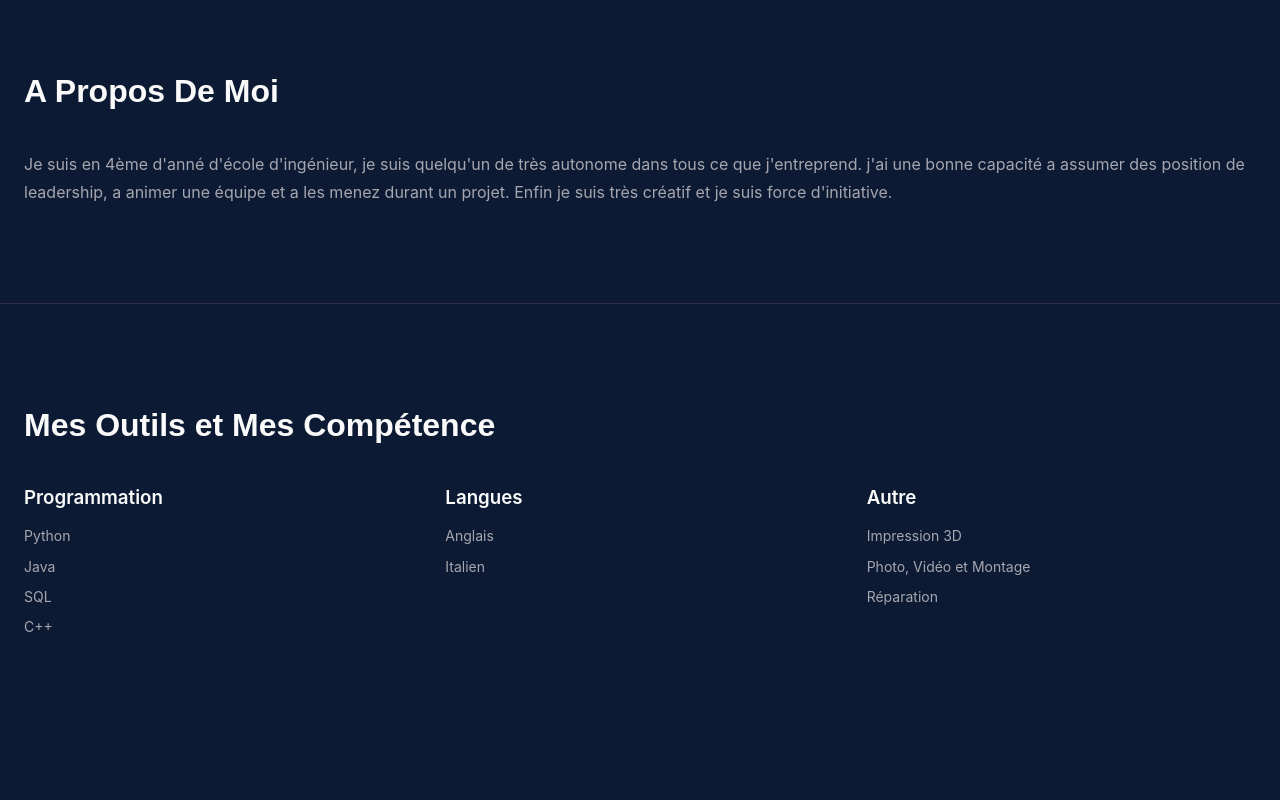
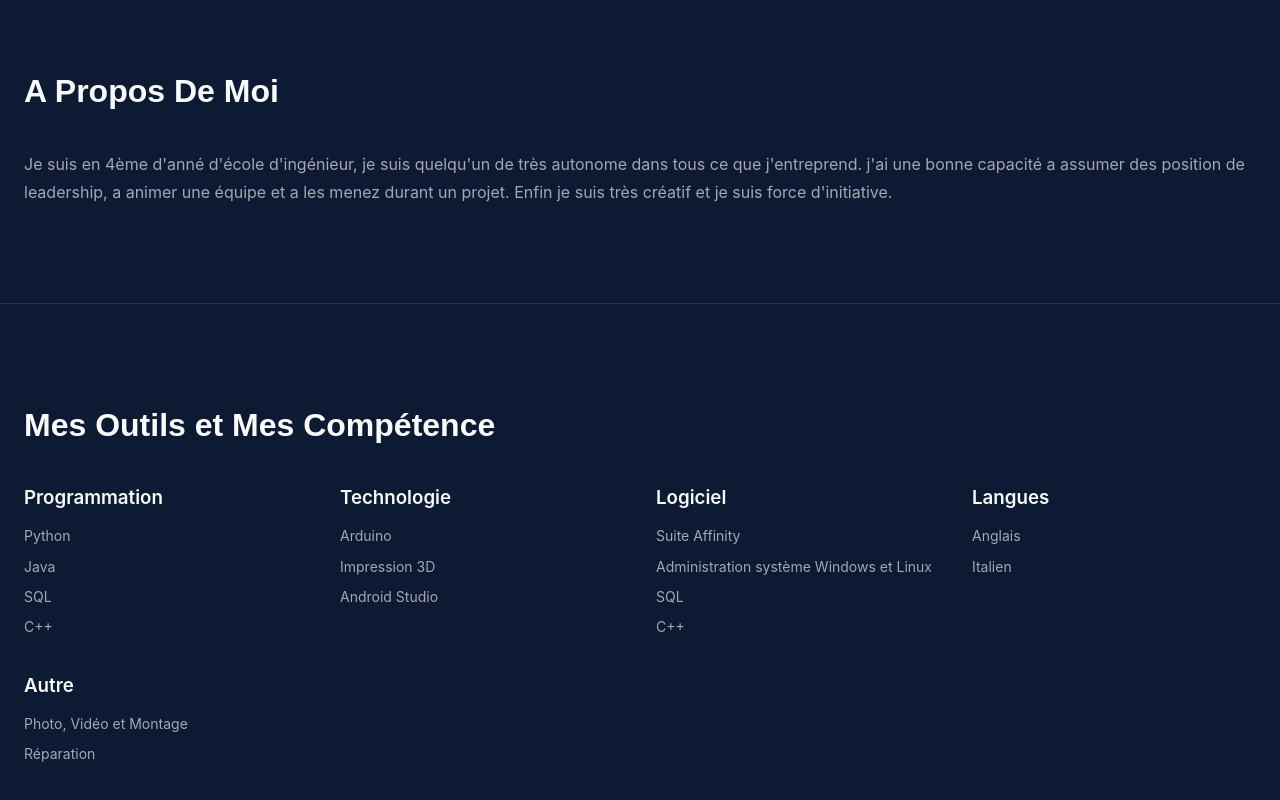
Before and after one commit to Samepsilon/Portfolio, a plain HTML site: page index.html in a window 1280 px wide. Shown: the part 654-1454 px from the top of the page. Before the commit the page ends 1389 px from the top, so only its background shows below. Drawn offline with Linux system fonts and the light colour scheme.

Commit message:
Update index.html

```diff
--- a/index.html
+++ b/index.html
@@ -67,6 +67,23 @@
                         </ul>
                     </div>
                     <div class="skill-category">
+                        <h3>Technologie</h3>
+                        <ul>
+                            <li>Arduino</li>
+                            <li>Impression 3D </li>
+                            <li>Android Studio</li>
+                        </ul>
+                    </div>
+                    <div class="skill-category">
+                        <h3>Logiciel</h3>
+                        <ul>
+                            <li>Suite Affinity</li>
+                            <li>Administration système Windows et Linux</li>
+                            <li>SQL</li>
+                            <li>C++</li>
+                        </ul>
+                    </div>
+                    <div class="skill-category">
                         <h3>Langues</h3>
                         <ul>
                             <li>Anglais</li>
@@ -76,7 +93,6 @@
                     <div class="skill-category">
                         <h3>Autre</h3>
                         <ul>
-                            <li>Impression 3D </li>
                             <li>Photo, Vidéo et Montage</li>
                             <li>Réparation</li>
                         </ul>
```
